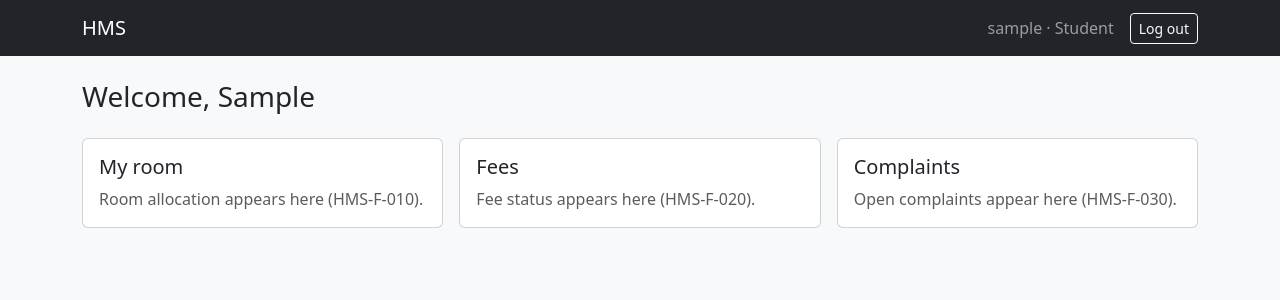
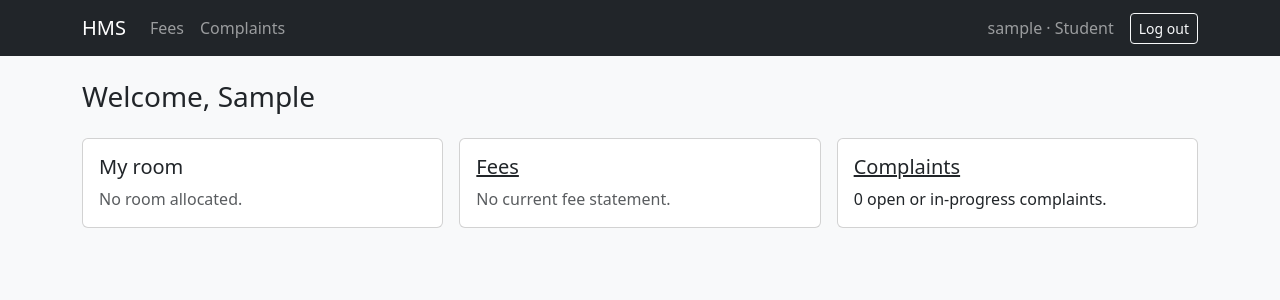
Before and after one commit to Gowda-Arjun/SE-Team5-Jackfruit, a Django app: page / in a window 1280 px wide. Shown: the top 300 px of the page. Run offline with Django 5.2, Linux system fonts and the light colour scheme; the visitor is signed in with stand-in values (Sample User, id 1); data that the repository does not hold is empty.

Commit message:
feat: dashboards with live data (#16)

```diff
--- a/core/templates/core/student_dashboard.html
+++ b/core/templates/core/student_dashboard.html
@@ -2,15 +2,32 @@
 {% block title %}Student dashboard{% endblock %}
 {% block content %}
 <h1 class="h3">Welcome, {{ user.first_name|default:user.username }}</h1>
+{% url 'allocation:my_room' as my_room_url %}
+{% url 'fees:my_fees' as my_fees_url %}
+{% url 'complaints:my_complaints' as my_complaints_url %}
 <div class="row g-3 mt-1">
   <div class="col-12 col-md-4"><div class="card h-100"><div class="card-body">
-    <h2 class="h5 card-title">My room</h2><p class="card-text text-muted">Room allocation appears here (HMS-F-010).</p>
+    <h2 class="h5 card-title">{% if my_room_url %}<a href="{{ my_room_url }}" class="link-dark">My room</a>{% else %}My room{% endif %}</h2>
+    {% if allocation %}
+      <p class="card-text mb-1">Block: {{ block_name|default:"—" }}</p>
+      <p class="card-text mb-1">Room: {{ room }}</p>
+      <p class="card-text">Roommates: {{ roommate_count }}</p>
+    {% else %}
+      <p class="card-text text-muted">No room allocated.</p>
+    {% endif %}
   </div></div></div>
   <div class="col-12 col-md-4"><div class="card h-100"><div class="card-body">
-    <h2 class="h5 card-title">Fees</h2><p class="card-text text-muted">Fee status appears here (HMS-F-020).</p>
+    <h2 class="h5 card-title">{% if my_fees_url %}<a href="{{ my_fees_url }}" class="link-dark">Fees</a>{% else %}Fees{% endif %}</h2>
+    {% if fee_statement %}
+      <p class="card-text mb-1">Balance: {{ fee_balance }}</p>
+      <p class="card-text">Due date: {{ fee_statement.due_date }}</p>
+    {% else %}
+      <p class="card-text text-muted">No current fee statement.</p>
+    {% endif %}
   </div></div></div>
   <div class="col-12 col-md-4"><div class="card h-100"><div class="card-body">
-    <h2 class="h5 card-title">Complaints</h2><p class="card-text text-muted">Open complaints appear here (HMS-F-030).</p>
+    <h2 class="h5 card-title">{% if my_complaints_url %}<a href="{{ my_complaints_url }}" class="link-dark">Complaints</a>{% else %}Complaints{% endif %}</h2>
+    <p class="card-text">{{ complaint_count }} open or in-progress complaint{{ complaint_count|pluralize }}.</p>
   </div></div></div>
 </div>
 {% endblock %}
--- a/core/views.py
+++ b/core/views.py
@@ -1,13 +1,217 @@
+from django.apps import apps
 from django.contrib.auth.decorators import login_required
+from django.core.exceptions import FieldDoesNotExist
+from django.db.models import F, Sum
 from django.http import JsonResponse
 from django.shortcuts import render
+from django.utils import timezone
+
+
+def _get_model(app_label, model_name):
+    try:
+        return apps.get_model(app_label, model_name)
+    except LookupError:
+        return None
+
+
+def get_active_allocation(student):
+    allocation_model = _get_model("allocation", "Allocation")
+    if allocation_model is None:
+        return None
+
+    return (
+        allocation_model.objects.filter(student=student, status="ACTIVE")
+        .select_related("room")
+        .first()
+    )
+
+
+def _room_display(allocation):
+    room = getattr(allocation, "room", None)
+    if room is None:
+        return None, None
+
+    block = getattr(room, "block", None) or getattr(allocation, "block", None)
+    block_name = None
+    if block is not None:
+        block_name = (
+            getattr(block, "name", None)
+            or getattr(block, "block_name", None)
+            or str(block)
+        )
+
+    room_number = (
+        getattr(room, "room_number", None)
+        or getattr(room, "number", None)
+        or getattr(room, "name", None)
+        or str(room)
+    )
+    return block_name, room_number
+
+
+def _number_of_roommates(allocation, student):
+    allocation_model = _get_model("allocation", "Allocation")
+    if allocation_model is None or getattr(allocation, "room_id", None) is None:
+        return 0
+
+    return allocation_model.objects.filter(
+        room_id=allocation.room_id,
+        status="ACTIVE",
+    ).exclude(student=student).count()
+
+
+def _get_current_fee_statement(student):
+    statement_model = _get_model("fees", "FeeStatement")
+    if statement_model is None:
+        return None
+
+    from fees.services import (
+        CURRENT_TERM,
+        NoActiveAllocation,
+        NoFeeStructure,
+        get_or_create_statement,
+    )
+
+    try:
+        return get_or_create_statement(student, CURRENT_TERM)
+    except (NoActiveAllocation, NoFeeStructure):
+        return None
+
+
+def _get_complaint_count(student=None, statuses=("OPEN", "IN_PROGRESS")):
+    complaint_model = _get_model("complaints", "Complaint")
+    if complaint_model is None:
+        return 0
+
+    complaints = complaint_model.objects.filter(status__in=statuses)
+    if student is not None:
+        complaints = complaints.filter(student=student)
+    return complaints.count()
+
+
+def _get_room_occupancy():
+    room_model = _get_model("allocation", "Room")
+    bed_model = _get_model("allocation", "Bed")
+    allocation_model = _get_model("allocation", "Allocation")
+
+    if room_model is None and allocation_model is not None:
+        try:
+            room_model = allocation_model._meta.get_field("room").remote_field.model
+        except FieldDoesNotExist:
+            pass
+
+    if bed_model is not None:
+        total_beds = bed_model.objects.count()
+    elif room_model is not None:
+        capacity_field = next(
+            (
+                field.name
+                for field in room_model._meta.get_fields()
+                if field.name in ("capacity", "bed_count", "total_beds", "beds")
+                and getattr(field, "concrete", False)
+            ),
+            None,
+        )
+        if capacity_field is not None:
+            total_beds = (
+                room_model.objects.aggregate(total=Sum(capacity_field))["total"] or 0
+            )
+        else:
+            total_beds = room_model.objects.count()
+    else:
+        total_beds = 0
+
+    occupied = (
+        allocation_model.objects.filter(status="ACTIVE").count()
+        if allocation_model is not None
+        else 0
+    )
+    vacant = max(total_beds - occupied, 0)
+    occupancy_percent = round(occupied / total_beds * 100, 1) if total_beds else 0
+    return {
+        "total_beds": total_beds,
+        "occupied_beds": occupied,
+        "vacant_beds": vacant,
+        "occupancy_percent": occupancy_percent,
+    }
+
+
+def _get_pending_room_change_count():
+    allocation_app = (
+        apps.get_app_config("allocation")
+        if apps.is_installed("allocation")
+        else None
+    )
+    if allocation_app is None:
+        return 0
+
+    for model in allocation_app.get_models():
+        if model.__name__.lower() not in ("roomchangerequest", "roomchange"):
+            continue
+        try:
+            model._meta.get_field("status")
+        except FieldDoesNotExist:
+            continue
+        return model.objects.filter(status="PENDING").count()
+    return 0
+
+
+def _get_overdue_student_count():
+    statement_model = _get_model("fees", "FeeStatement")
+    if statement_model is None:
+        return 0
+
+    return (
+        statement_model.objects.filter(
+            due_date__lt=timezone.localdate(),
+            amount_due__gt=F("amount_paid"),
+        )
+        .values("student_id")
+        .distinct()
+        .count()
+    )
 
 
 @login_required
 def home(request):
     """Role-aware landing page: student dashboard or warden/admin dashboard."""
-    template = "core/student_dashboard.html" if request.user.is_student else "core/admin_dashboard.html"
-    return render(request, template)
+    if request.user.is_student:
+        allocation = get_active_allocation(request.user)
+        block_name, room = (
+            _room_display(allocation) if allocation is not None else (None, None)
+        )
+        statement = _get_current_fee_statement(request.user)
+        return render(
+            request,
+            "core/student_dashboard.html",
+            {
+                "allocation": allocation,
+                "block_name": block_name,
+                "room": room,
+                "roommate_count": (
+                    _number_of_roommates(allocation, request.user)
+                    if allocation is not None
+                    else 0
+                ),
+                "fee_statement": statement,
+                "fee_balance": (
+                    statement.amount_due - statement.amount_paid
+                    if statement is not None
+                    else None
+                ),
+                "complaint_count": _get_complaint_count(request.user),
+            },
+        )
+
+    context = _get_room_occupancy()
+    context.update(
+        {
+            "pending_room_change_count": _get_pending_room_change_count(),
+            "open_complaint_count": _get_complaint_count(statuses=("OPEN",)),
+            "overdue_student_count": _get_overdue_student_count(),
+        }
+    )
+    return render(request, "core/admin_dashboard.html", context)
 
 
 def healthz(request):
--- a/templates/base.html
+++ b/templates/base.html
@@ -17,7 +17,29 @@
     </button>
     <div class="collapse navbar-collapse" id="nav">
       <ul class="navbar-nav me-auto">
-        {% block nav_links %}{% endblock %}
+        {% if user.is_authenticated and user.is_student %}
+          {% url 'allocation:my_room' as my_room_url %}
+          {% if my_room_url %}<li class="nav-item"><a class="nav-link" href="{{ my_room_url }}">My room</a></li>{% endif %}
+          {% url 'fees:my_fees' as my_fees_url %}
+          {% if my_fees_url %}<li class="nav-item"><a class="nav-link" href="{{ my_fees_url }}">Fees</a></li>{% endif %}
+          {% url 'complaints:my_complaints' as my_complaints_url %}
+          {% if my_complaints_url %}<li class="nav-item"><a class="nav-link" href="{{ my_complaints_url }}">Complaints</a></li>{% endif %}
+          {% url 'accounts:profile' as profile_url %}
+          {% if profile_url %}<li class="nav-item"><a class="nav-link" href="{{ profile_url }}">Profile</a></li>{% endif %}
+        {% elif user.is_authenticated and user.is_staff_role %}
+          {% url 'allocation:room_list' as room_list_url %}
+          {% if room_list_url %}<li class="nav-item"><a class="nav-link" href="{{ room_list_url }}">Rooms</a></li>{% endif %}
+          {% url 'allocation:student_list' as student_list_url %}
+          {% if student_list_url %}<li class="nav-item"><a class="nav-link" href="{{ student_list_url }}">Students</a></li>{% endif %}
+          {% url 'allocation:allocate' as allocate_url %}
+          {% if allocate_url %}<li class="nav-item"><a class="nav-link" href="{{ allocate_url }}">Allocate</a></li>{% endif %}
+          {% url 'fees:structure_list' as structure_list_url %}
+          {% if structure_list_url %}<li class="nav-item"><a class="nav-link" href="{{ structure_list_url }}">Fees</a></li>{% endif %}
+          {% url 'complaints:queue' as complaint_queue_url %}
+          {% if complaint_queue_url %}<li class="nav-item"><a class="nav-link" href="{{ complaint_queue_url }}">Complaints</a></li>{% endif %}
+          {% url 'reports:index' as reports_index_url %}
+          {% if reports_index_url %}<li class="nav-item"><a class="nav-link" href="{{ reports_index_url }}">Reports</a></li>{% endif %}
+        {% endif %}
       </ul>
       {% if user.is_authenticated %}
         <span class="navbar-text me-3">{{ user.username }} · {{ user.get_role_display }}</span>
```
Also changed, not shown: core/templates/core/admin_dashboard.html (+24 -8 lines), core/tests/test_dashboards.py (added, +124 -0 lines).
